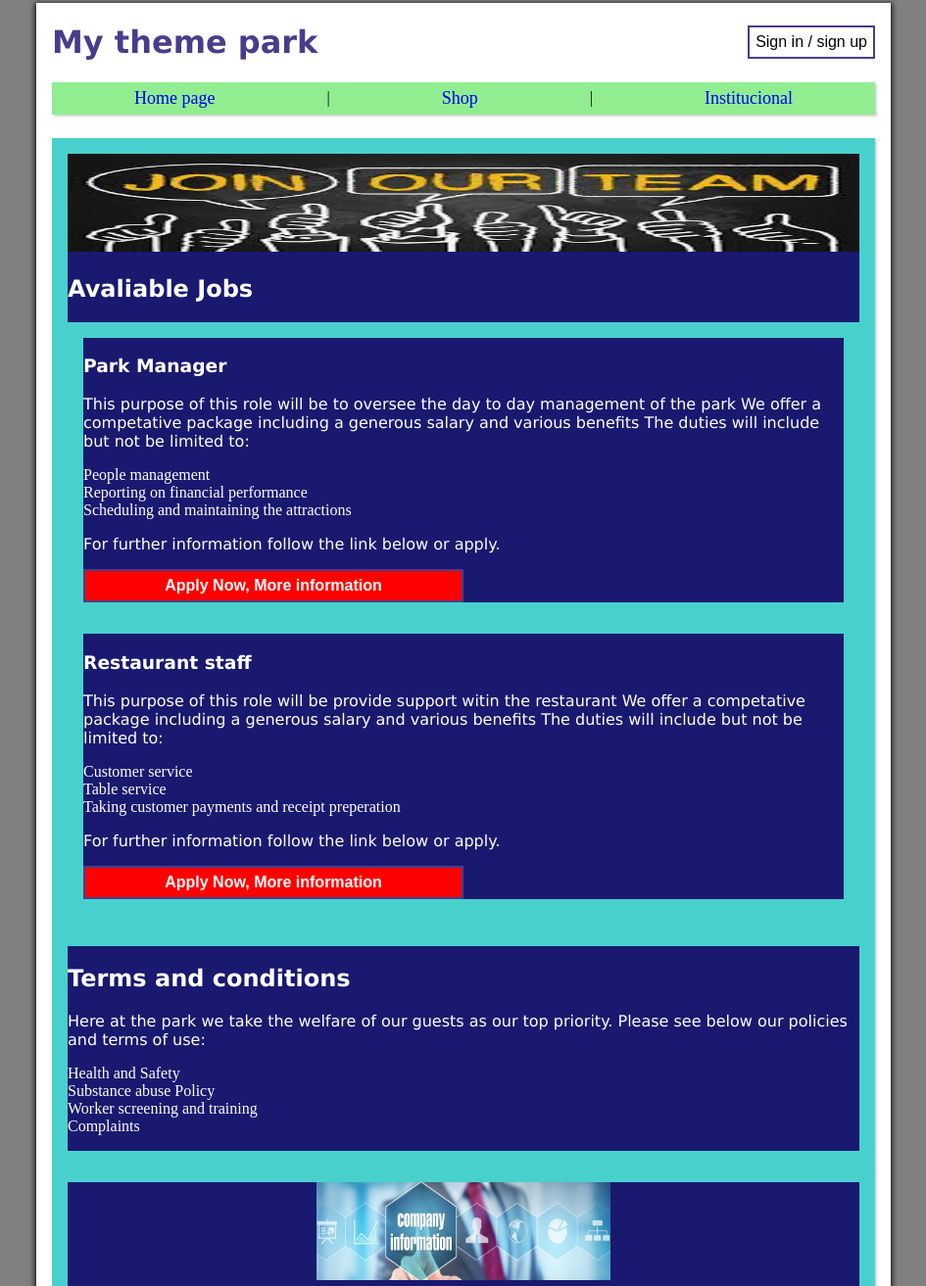
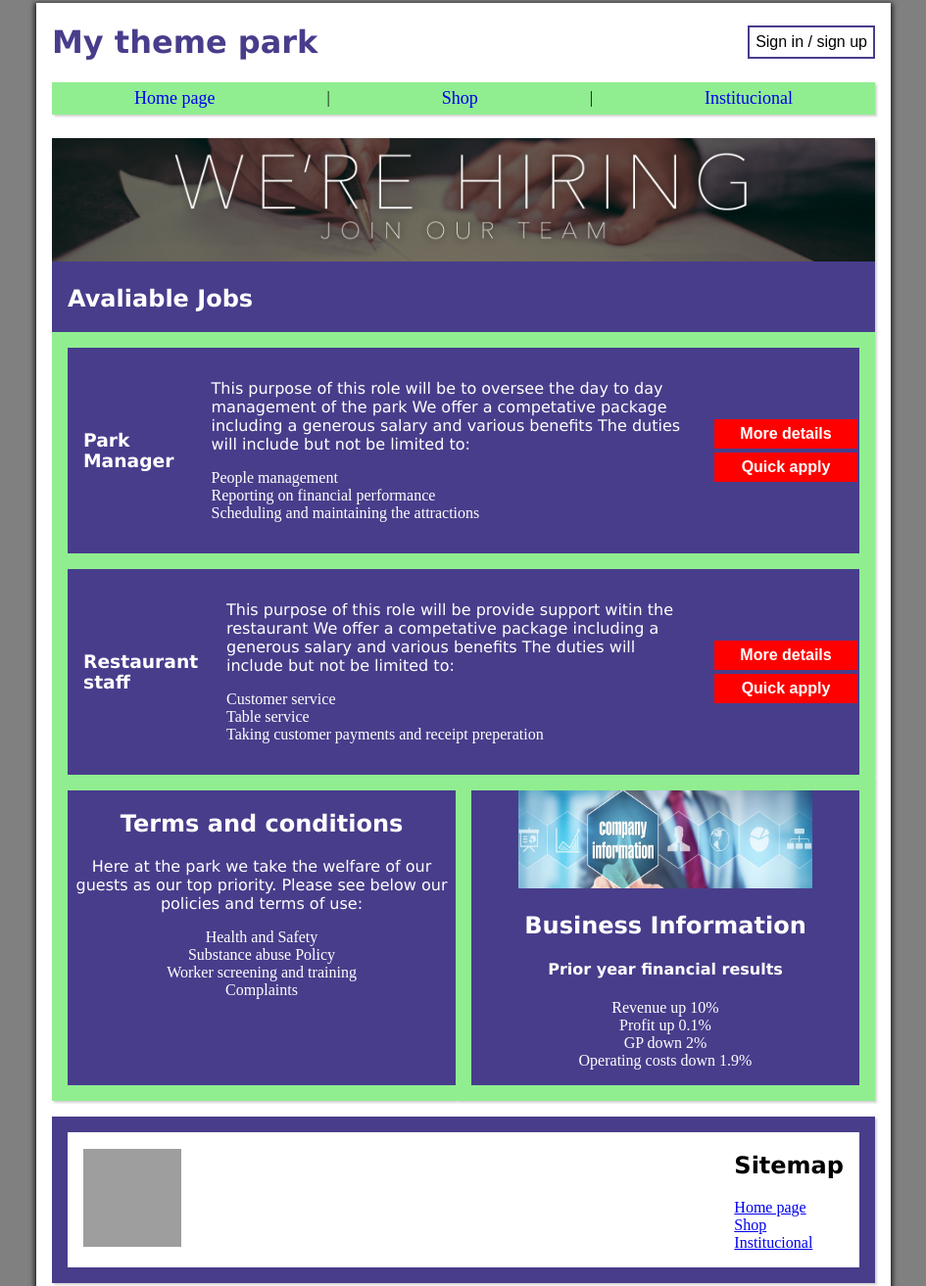
Before and after one commit to brurez/bsc-theme-park, a website: page institucional.html in a window 1280 px wide. Shown: the part 5-1318 px from the top of the page at 98% size, without its empty margins (167-1112 px from the left). Drawn offline with Linux system fonts and the light colour scheme; grey boxes are pictures that could not be loaded.

Commit message:
Small institucional corrections

```diff
--- a/institucional.html
+++ b/institucional.html
@@ -30,27 +30,33 @@
 
       <!-- jobs listing -->
 
-      <section class="JobBoard">
-           <img src="images/Join%20the%20team.jpg" alt="Join our team" width= "200" height= "100">
+      <section class="jobBoard">
+        <img
+          src="images/join.png"
+          alt="Join our team"
+          width="100%"
+        />
         <h2>Avaliable Jobs</h2>
         <article class="jobAdvert">
           <h3>Park Manager</h3>
+          <div class="middleColumn">
             <p>
               This purpose of this role will be to oversee the day to day
               management of the park We offer a competative package including a
-            generous salary and various benefits The duties will include but not
-            be limited to:
+              generous salary and various benefits The duties will include but
+              not be limited to:
             </p>
             <ul>
               <li>People management</li>
               <li>Reporting on financial performance</li>
               <li>Scheduling and maintaining the attractions</li>
             </ul>
-          <p>For further information follow the link below or apply.</p>
-          <button>Apply Now, More information</button>
+          </div>
+          <div><button>More details</button> <button>Quick apply</button></div>
         </article>
         <article class="jobAdvert2">
           <h3>Restaurant staff</h3>
+          <div class="middleColumn">
             <p>
               This purpose of this role will be provide support witin the
               restaurant We offer a competative package including a generous
@@ -62,14 +68,14 @@
               <li>Table service</li>
               <li>Taking customer payments and receipt preperation</li>
             </ul>
-          <p>For further information follow the link below or apply.</p>
-          <button>Apply Now, More information</button>
+          </div>
+          <div><button>More details</button> <button>Quick apply</button></div>
         </article>
       </section>
 
       <!-- terms and conditions -->
-
-      <section class="tandC">
+      <section class="BusinessInformation squares">
+        <article class="tandC square">
           <h2>Terms and conditions</h2>
           <p>
             Here at the park we take the welfare of our guests as our top
@@ -81,12 +87,17 @@
             <li>Worker screening and training</li>
             <li>Complaints</li>
           </ul>
-      </section>
+        </article>
 
         <!-- business prospectus and analysis -->
 
-      <section class="businessInformtion">
-          <img src="images/Company%20Info.jpg" alt="company information" width= "300" height= "100">
+        <article class="tandC square">
+          <img
+            src="images/Company%20Info.jpg"
+            alt="company information"
+            width="300"
+            height="100"
+          />
           <h2>Business Information</h2>
           <h4>Prior year financial results</h4>
           <ul>
@@ -95,8 +106,8 @@
             <li>GP down 2%</li>
             <li>Operating costs down 1.9%</li>
           </ul>
+        </article>
       </section>
-
       <!-- footer -->
 
       <footer class="pageFooter space">
--- a/style.css
+++ b/style.css
@@ -144,55 +144,77 @@ button {
 
 /* institutional page */
 
-.JobBoard > img {
+.jobBoard > img {
   width: 100%;
   align-content: center;
 }
 
-.JobBoard {
-  background-color: MidnightBlue;
+.jobBoard {
+  background-color: darkslateblue;
   color: white;
-  border: 16px solid MediumTurquoise;
   box-shadow: 2px 2px 2px lightgrey;
 }
-.jobAdvert {
-  background-color: MidnightBlue;
-  color: white;
-  border: 16px solid MediumTurquoise;
+
+.jobBoard h2 {
+  padding: 0 16px;
 }
 
-.jobAdvert button {
-  width: 50%;
+.jobAdvert {
+  display: flex;
+  align-items: center;
+  justify-content: space-between;
+  background-color: darkslateblue;
+  color: white;
+  border: 16px solid lightgreen;
+  border-bottom: none;
+  padding-left: 16px;
+}
+
+.jobBoard button {
+  width: 150px;
   font-weight: bold;
   background-color: red;
   color: white;
+  display: block;
 }
 
 .jobAdvert2 {
-  background-color: MidnightBlue;
+  display: flex;
+  align-items: center;
+  justify-content: space-between;
+  background-color: darkslateblue;
   color: white;
-  border: 16px solid MediumTurquoise;
+  border: 16px solid lightgreen;
+  border-bottom: none;
+  padding-left: 16px;
 }
 
-.jobAdvert2 button {
-  width: 50%;
-  font-weight: bold;
-  background-color: red;
-  color: white;
+.jobBoard .middleColumn{
+    margin: 16px;
+    width: 80%;
+}
+
+.BusinessInformation{
+  display: flex;
+  justify-content: space-between;
+
 }
 
 .tandC {
-  background-color: MidnightBlue;
+  background-color: darkslateblue;
   color: white;
-  border: 16px solid MediumTurquoise;
+  text-align: center;
+  width: 50%;
+  border: 16px solid lightgreen;
   box-shadow: 2px 2px 2px lightgrey;
 }
 
 .businessInformtion {
-  background-color: MidnightBlue;
+  background-color: darkslateblue;
   text-align: center;
   color: white;
-  border: 16px solid MediumTurquoise;
+  width: 50%;
+  border: 16px solid lightgreen;
   box-shadow: 2px 2px 2px lightgrey;
 }
 
```
Also changed, not shown: images/Join the team.jpg (deleted), images/join.png (added). Lines whose indentation alone changed are shown as unchanged.
